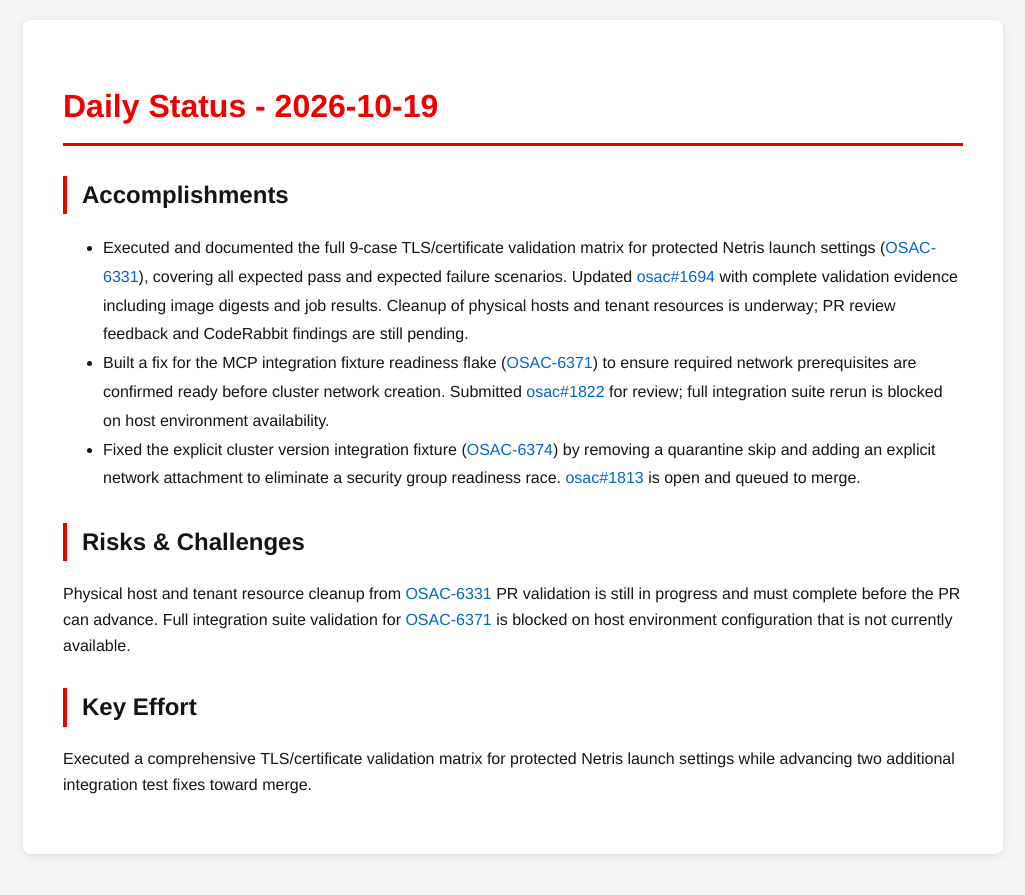
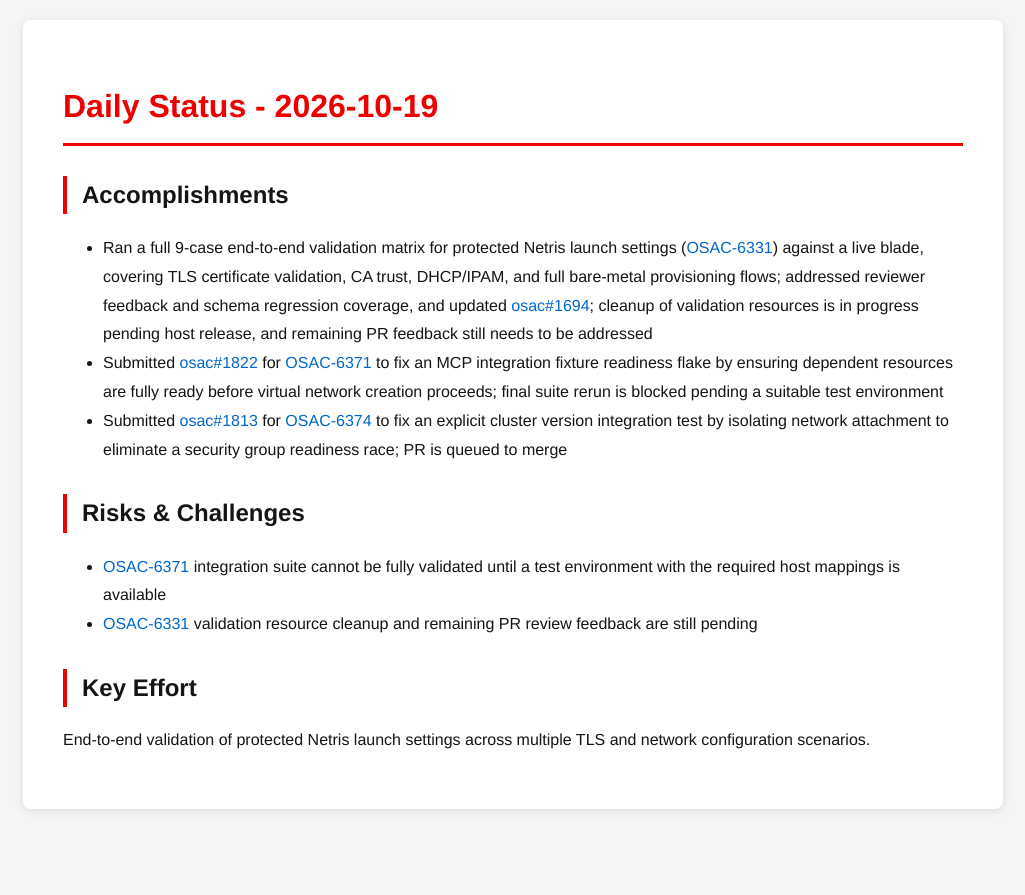
Before and after one commit to tzvatot/daily-status, a Jekyll site: the page built from 2026-10-19.md, in a window 1280 px wide. Shown: the top 895 px of the page, without its empty margins (127-1152 px from the left). Built offline with Jekyll 4.4.1, drawn with Linux system fonts in a browser that asks for light colours.

Commit message:
Daily status update - 2026-10-19

```diff
--- a/2026-10-19.md
+++ b/2026-10-19.md
@@ -7,12 +7,13 @@ date: 2026-10-19
 # Daily Status - 2026-10-19
 
 ## Accomplishments
-- Executed and documented the full 9-case TLS/certificate validation matrix for protected Netris launch settings ([OSAC-6331](https://redhat.atlassian.net/browse/OSAC-6331)), covering all expected pass and expected failure scenarios. Updated [osac#1694](https://github.com/osac-project/osac/pull/1694) with complete validation evidence including image digests and job results. Cleanup of physical hosts and tenant resources is underway; PR review feedback and CodeRabbit findings are still pending.
-- Built a fix for the MCP integration fixture readiness flake ([OSAC-6371](https://redhat.atlassian.net/browse/OSAC-6371)) to ensure required network prerequisites are confirmed ready before cluster network creation. Submitted [osac#1822](https://github.com/osac-project/osac/pull/1822) for review; full integration suite rerun is blocked on host environment availability.
-- Fixed the explicit cluster version integration fixture ([OSAC-6374](https://redhat.atlassian.net/browse/OSAC-6374)) by removing a quarantine skip and adding an explicit network attachment to eliminate a security group readiness race. [osac#1813](https://github.com/osac-project/osac/pull/1813) is open and queued to merge.
+- Ran a full 9-case end-to-end validation matrix for protected Netris launch settings ([OSAC-6331](https://redhat.atlassian.net/browse/OSAC-6331)) against a live blade, covering TLS certificate validation, CA trust, DHCP/IPAM, and full bare-metal provisioning flows; addressed reviewer feedback and schema regression coverage, and updated [osac#1694](https://github.com/osac-project/osac/pull/1694); cleanup of validation resources is in progress pending host release, and remaining PR feedback still needs to be addressed
+- Submitted [osac#1822](https://github.com/osac-project/osac/pull/1822) for [OSAC-6371](https://redhat.atlassian.net/browse/OSAC-6371) to fix an MCP integration fixture readiness flake by ensuring dependent resources are fully ready before virtual network creation proceeds; final suite rerun is blocked pending a suitable test environment
+- Submitted [osac#1813](https://github.com/osac-project/osac/pull/1813) for [OSAC-6374](https://redhat.atlassian.net/browse/OSAC-6374) to fix an explicit cluster version integration test by isolating network attachment to eliminate a security group readiness race; PR is queued to merge
 
 ## Risks & Challenges
-Physical host and tenant resource cleanup from [OSAC-6331](https://redhat.atlassian.net/browse/OSAC-6331) PR validation is still in progress and must complete before the PR can advance. Full integration suite validation for [OSAC-6371](https://redhat.atlassian.net/browse/OSAC-6371) is blocked on host environment configuration that is not currently available.
+- [OSAC-6371](https://redhat.atlassian.net/browse/OSAC-6371) integration suite cannot be fully validated until a test environment with the required host mappings is available
+- [OSAC-6331](https://redhat.atlassian.net/browse/OSAC-6331) validation resource cleanup and remaining PR review feedback are still pending
 
 ## Key Effort
-Executed a comprehensive TLS/certificate validation matrix for protected Netris launch settings while advancing two additional integration test fixes toward merge.
+End-to-end validation of protected Netris launch settings across multiple TLS and network configuration scenarios.
```
